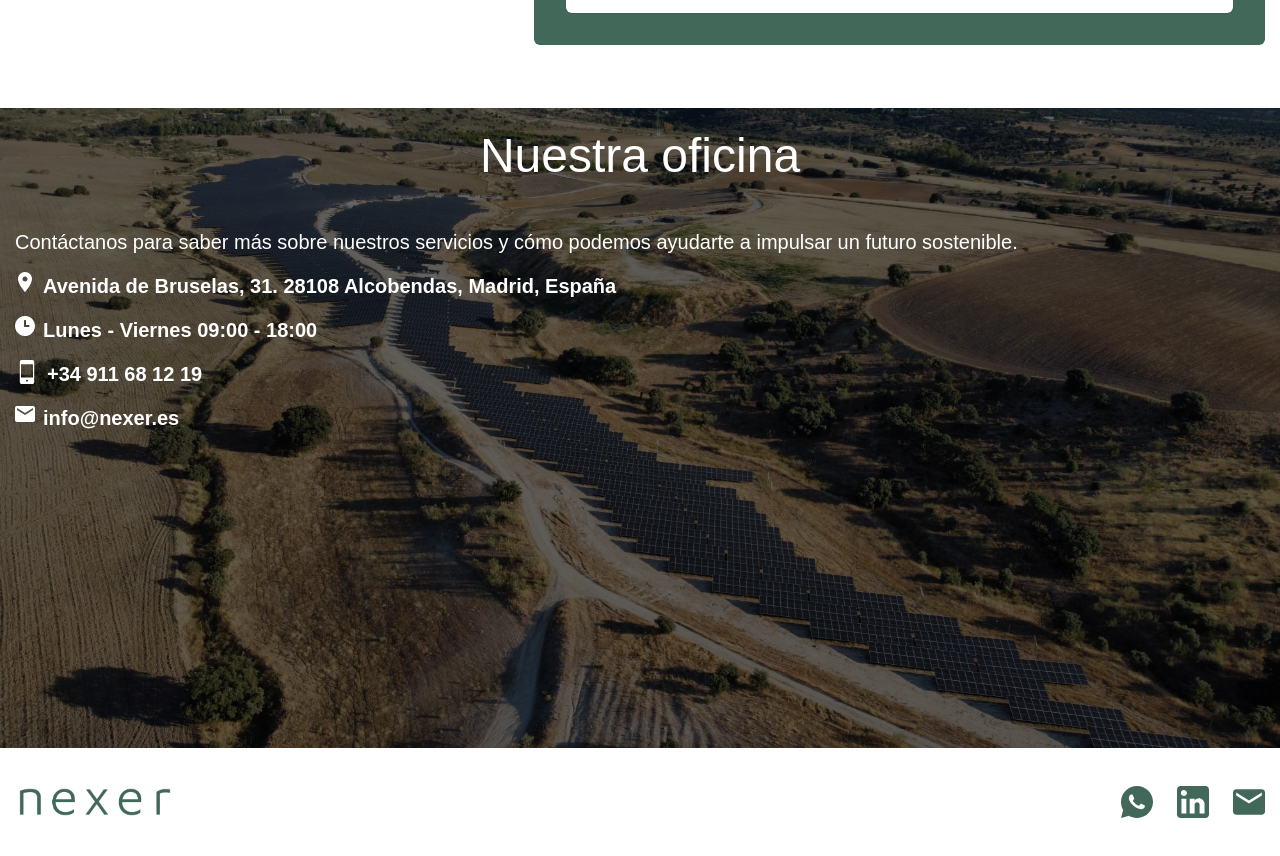
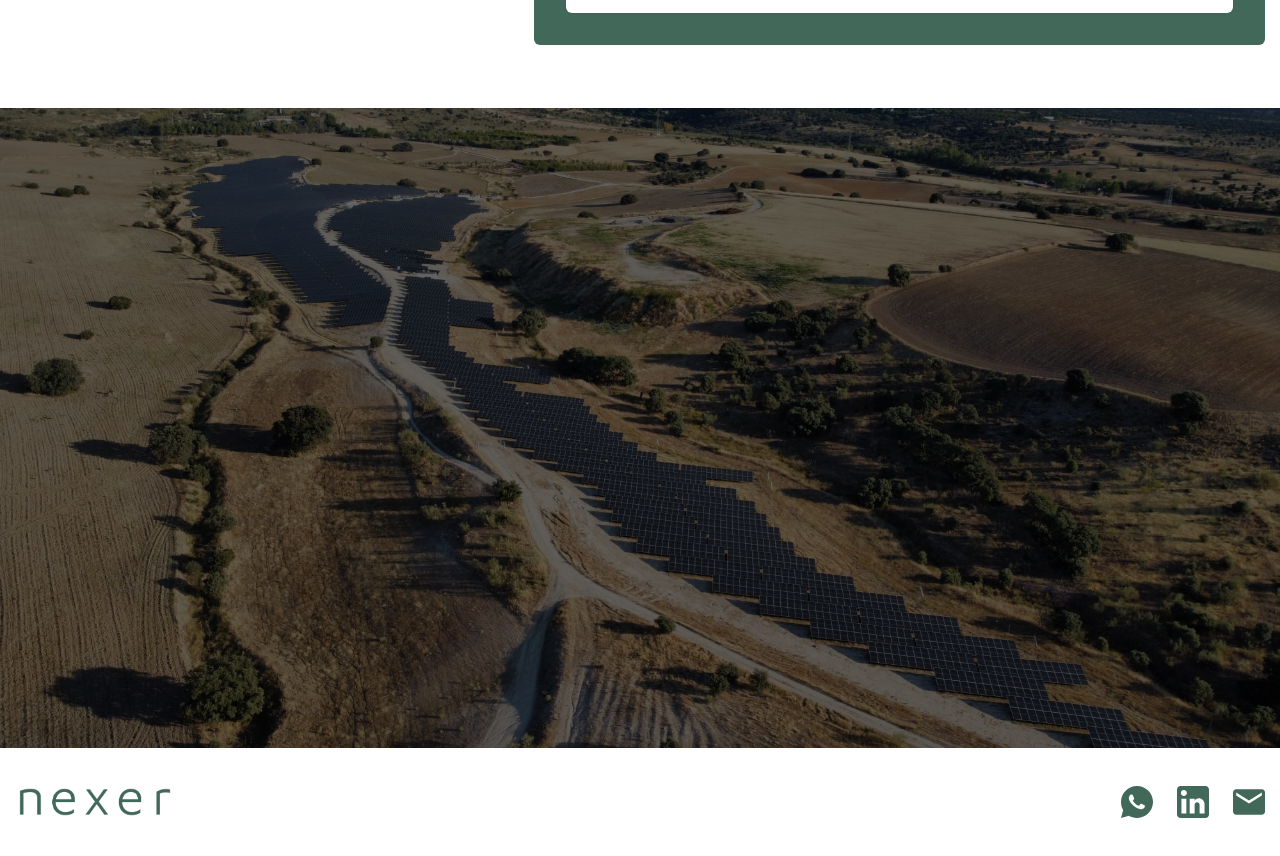
Before and after one commit to Lindapazw/nexer, a Next.js app: page / in a window 1280 px wide. Shown: the part 4880-5736 px from the top of the page. Built offline with nearby package versions, Linux system fonts and the light colour scheme.

Commit message:
feat: delete location content

```diff
--- a/src/app/_components/location.tsx
+++ b/src/app/_components/location.tsx
@@ -19,31 +19,7 @@ const HomeLocation = () => {
       {/* Contenido */}
       <div className="relative pt-6">
         <div className="container">
-          <h2 className="h2 text-center text-white">Nuestra oficina</h2>
 
-          <p className="p mt-6 text-start text-white md:mt-12">
-            Contáctanos para saber más sobre nuestros servicios y cómo podemos
-            ayudarte a impulsar un futuro sostenible.
-          </p>
-
-          <ol className="p my-4 flex w-full flex-col gap-4">
-            <li className="span flex gap-2 text-white">
-              <Location className="h-5 w-5" />
-              <p>Avenida de Bruselas, 31. 28108 Alcobendas, Madrid, España</p>
-            </li>
-            <li className="span flex gap-2 text-white">
-              <Hour className="h-5 w-5" />
-              <p>Lunes - Viernes 09:00 - 18:00</p>
-            </li>
-            <li className="span flex gap-2 text-white">
-              <Phone className="h-6 w-6" />
-              <p>+34 911 68 12 19</p>
-            </li>
-            <li className="span flex gap-2 text-white">
-              <Mail className="h-5 w-5" />
-              <p>info@nexer.es</p>
-            </li>
-          </ol>
         </div>
       </div>
     </section>
```
